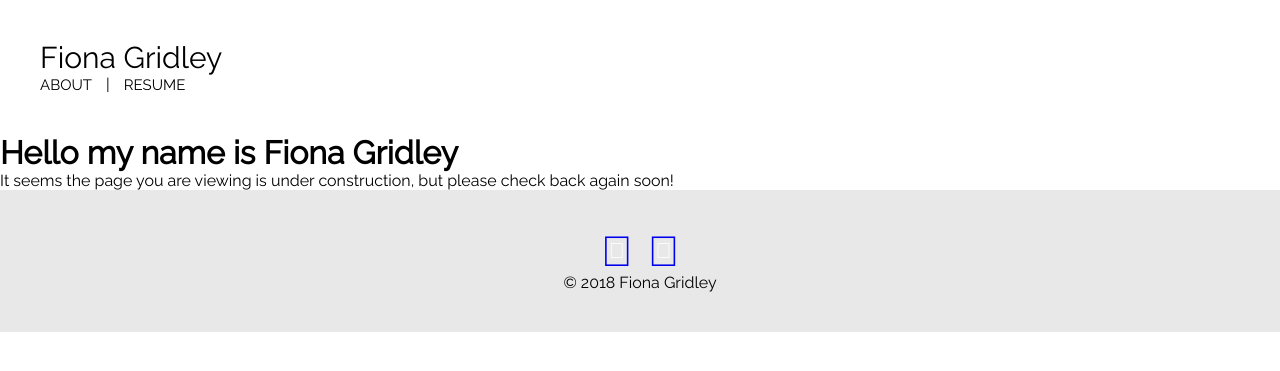
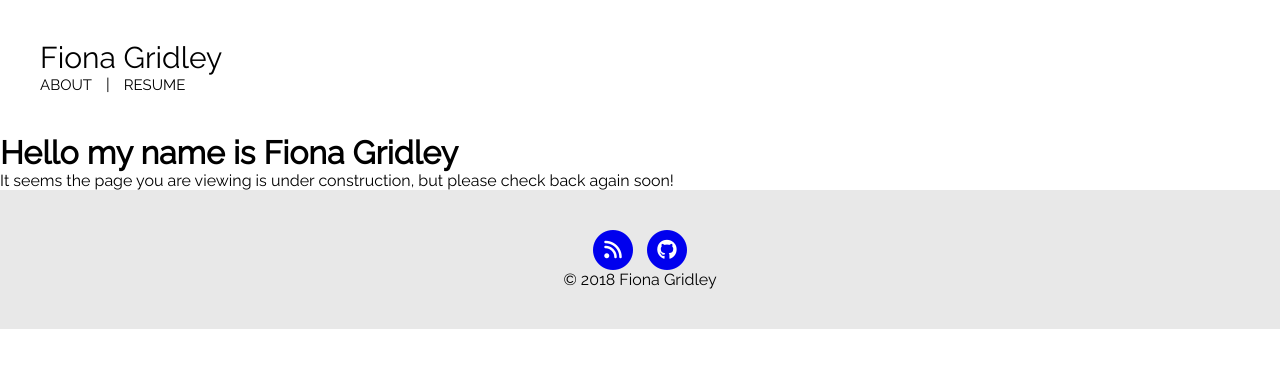
Before and after one commit to fgridley/fgridley.github.io, a Jekyll site: the page built from index.html, in a window 1280 px wide. Shown: the top 371 px of the page. Built offline with Jekyll 4.4.1, drawn with Linux system fonts in a browser that asks for light colours; nearby versions of some CDN libraries.

Commit message:
Fixing fontawesome

```diff
--- a/_includes/footer.html
+++ b/_includes/footer.html
@@ -4,13 +4,13 @@
       <span class="fa-stack fa-lg">
               <i class="fa fa-circle fa-stack-2x"></i>
               <i class="fa fa-rss fa-stack-1x fa-inverse"></i>
-          </span>
+      </span>
   	</a>
     <a href="https://github.com/fgridley" title="Follow on GitHub">
   		<span class="fa-stack fa-lg">
               <i class="fa fa-circle fa-stack-2x"></i>
               <i class="fa fa-github fa-stack-1x fa-inverse"></i>
-          </span>
+      </span>
   	</a>
   </div>
   <p>© 2018 Fiona Gridley</p>
--- a/_includes/head.html
+++ b/_includes/head.html
@@ -5,10 +5,10 @@
  <!-- CSS -->
  <link rel="stylesheet" href="/New-Portfolio-Site/css/main.css" type="text/css">
 
+  <!-- Font Awesome -->
+ <script src="https://use.fontawesome.com/d471a39084.js"></script>
+
   <!-- Google fonts -->
   <link href="https://fonts.googleapis.com/css?family=Raleway:light" rel="stylesheet">
 
-  <!-- Font Awesome -->
-  <link rel="stylesheet" href="/New-Portfolio-Site/css/fontawesome.min.css">
-
 </head>
```
